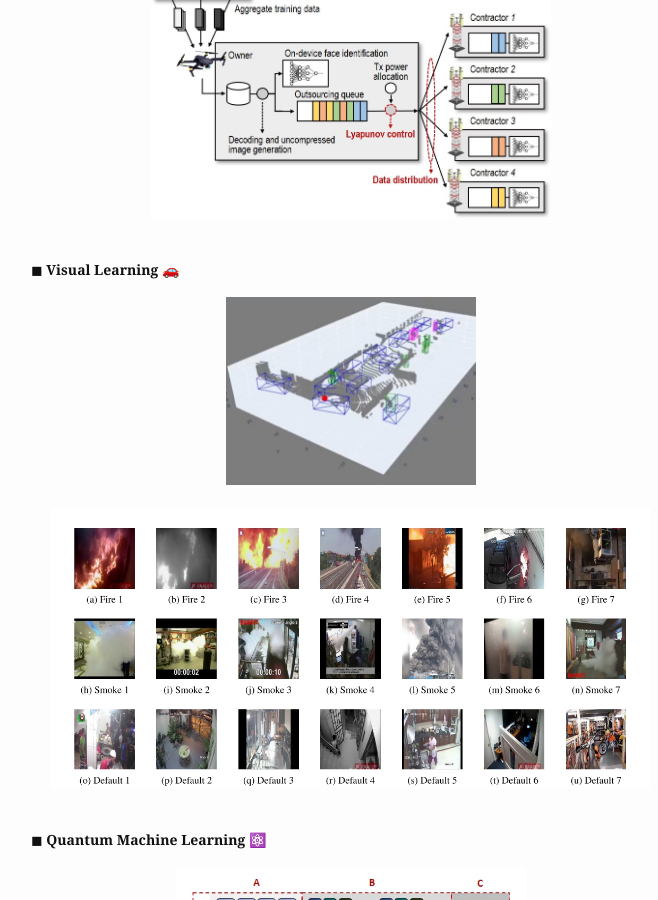
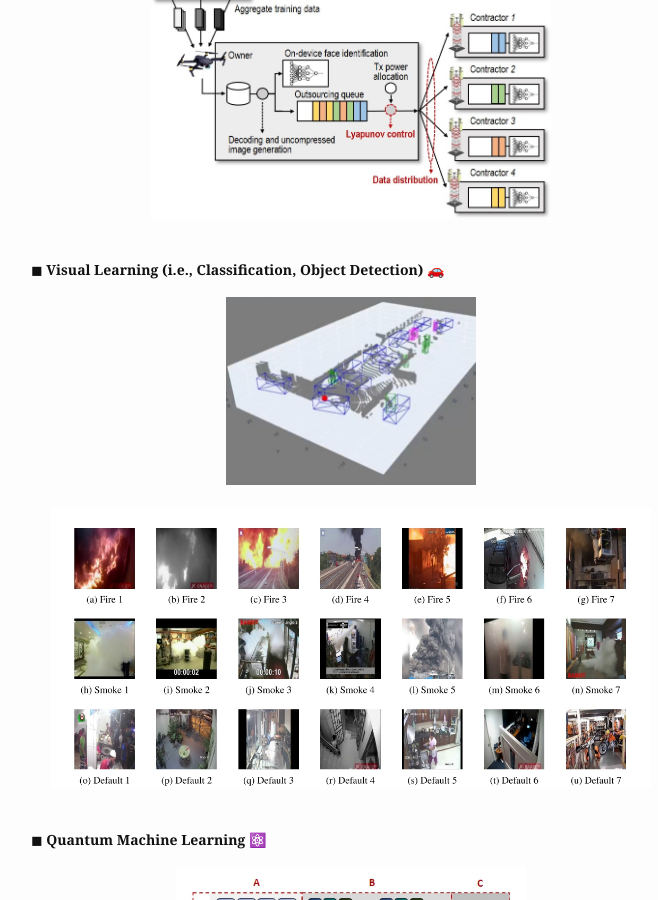
Before and after one commit to cosdeneb/cosdeneb.github.io, a Jekyll site: the page built from index.md, in a window 1280 px wide and 900 px high, scrolled down 2491 px. Shown: the whole window, without its empty margins (289-947 px from the left). Built offline with Jekyll 4.4.1, drawn with Linux system fonts in a browser that asks for light colours.

Commit message:
Update index.md

```diff
--- a/index.md
+++ b/index.md
@@ -82,7 +82,7 @@ profile_picture:
 </p>
 
 <p>
-  ◼ <b>Visual Learning</b> 🚗
+  ◼ <b>Visual Learning (i.e., Classification, Object Detection)</b> 🚗
   <br/>
   <div style="text-align : center;">
     <img src="{{ "/assets/img/paper/object_detection.jpg" | absolute_url }}" width=250 class="post-pic" style="border: none; outline: none; margin: 0 auto; display: block;"/>
```
